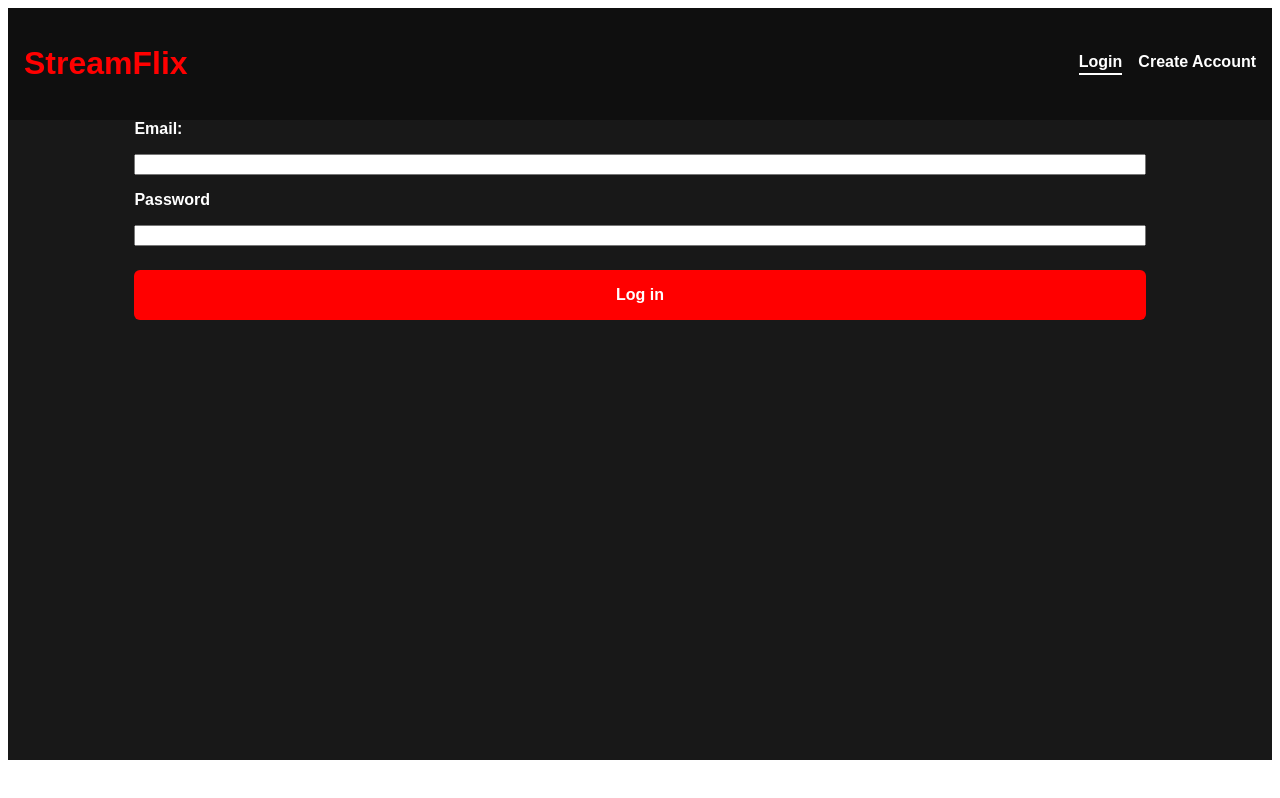
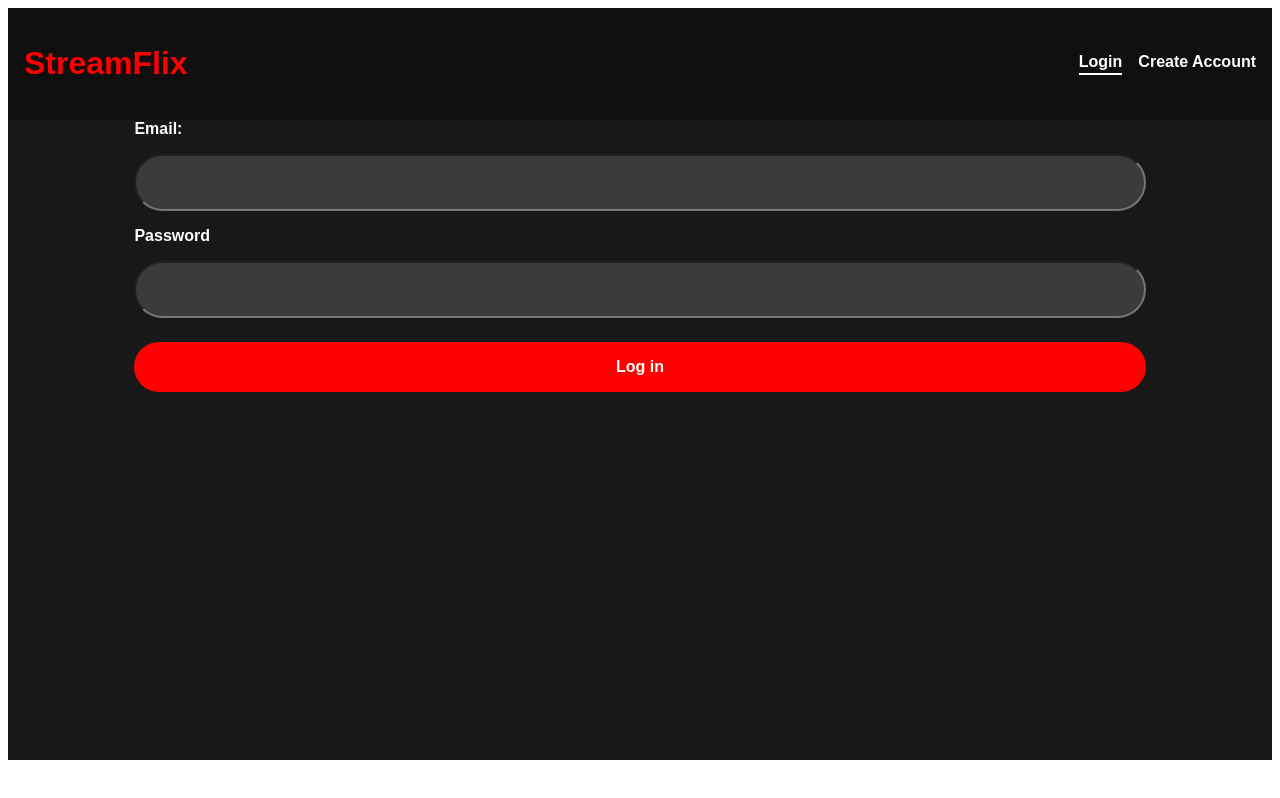
Before and after one commit to oomfrikkie/StreamSyncAPI, a React app in the folder frontend/: page /login in a window 1280 px wide. Built offline with nearby package versions, Linux system fonts and the light colour scheme; the HTML template or start-up script is replaced by a standard one.

Commit message:
Fixed login form styling

```diff
--- a/frontend/src/pages/login/login.css
+++ b/frontend/src/pages/login/login.css
@@ -2,7 +2,7 @@
     display: flex;
     flex-direction: column;
     width: 80%;
-gap: 1rem;
+    gap: 1rem;
 }
 
 .login-form label{
@@ -12,7 +12,16 @@
 .login-form button{
     background-color: red;
     padding: 1rem;
+    border-radius: 2rem;
 }
 .login-form button:hover{
     background-color: rgb(139, 1, 1);
 }
+
+.login-form input{
+    background-color: rgb(59, 59, 59);
+    border-radius: 2rem;
+    color: white;
+    padding: 1rem;
+    font-size: large;
+}
```
